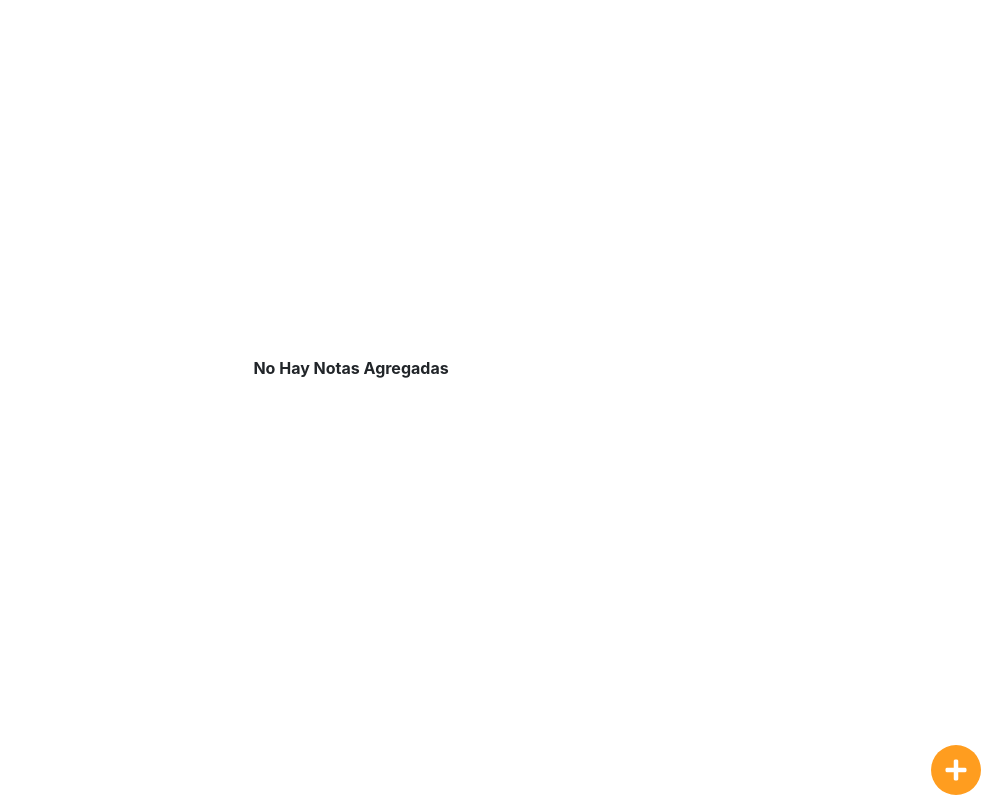
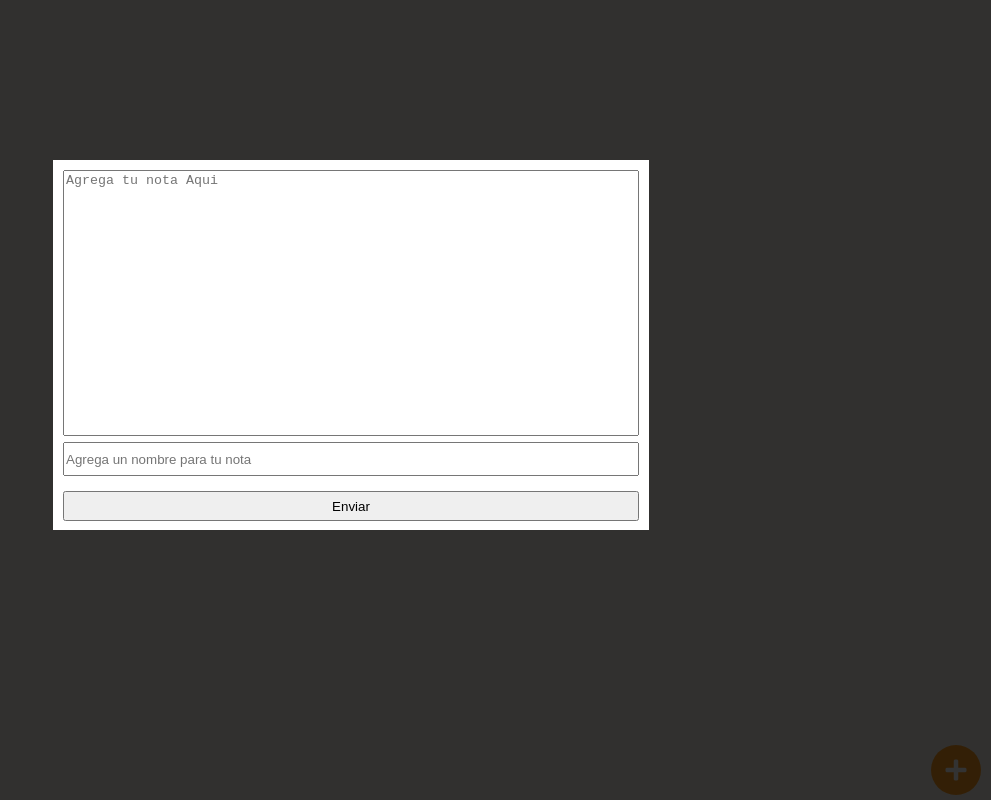
Before and after one commit to LuisAlbertoI/Notes, a React app: page / in a window 1280 px wide. Both pictures are taken after a click on the element 1245 px from the left and 770 px from the top of the page. Shown: the whole page, without its empty margins (289-1280 px from the left). Built offline with nearby package versions, Linux system fonts and the light colour scheme.

Commit message:
'find-styles'

```diff
--- a/src/App.jsx
+++ b/src/App.jsx
@@ -4,7 +4,6 @@ import Main from './components/Main';
 import Intro from './components/Intro';
 import Items from './components/Items';
 import AddNota from './components/AddNota';
-import CreateNota from './components/CreateNote';
 
 class App extends Component{
   constructor(props) {
@@ -16,7 +15,7 @@ class App extends Component{
   render(){
     return (
       <Main>
-        {! this.estado ? <Intro intro={this.intro}/> :
+        { this.estado === 0 ? <Intro intro={this.intro}/> :
           <Items/>
         }
         <AddNota/>
--- a/src/components/AddNota.jsx
+++ b/src/components/AddNota.jsx
@@ -1,5 +1,6 @@
 import React, { Component } from 'react';
 import styled from 'styled-components';
+import CreateNote from './CreateNote';
 
 const AddStyle = styled.div`
     width: 100%;
@@ -37,18 +38,26 @@ const AddButton = styled.div`
 `;
 
 class AddNota extends Component{
+    constructor(props){
+        super(props);
+        this.state = {newNote: undefined},
+        this.handleClick = this.handleClick.bind(this)
+    }
+    handleClick(){
+        this.setState({newNote: <CreateNote />});
+    }
     render(){
-        const handleClick =()=> {
-
-        }
         return(
+            <div className="AddNote">
                 <AddStyle>
                     <AddContainer>
-                    <AddButton onClick={handleClick}>
+                        <AddButton onClick={this.handleClick}>
                             <i className="fas fa-plus"></i>
                         </AddButton>
                     </AddContainer>
                 </AddStyle>
+                {this.state.newNote}
+            </div>
         );
     }
 }
--- a/src/components/CreateNote.jsx
+++ b/src/components/CreateNote.jsx
@@ -1,8 +1,69 @@
 import React from 'react';
+import styled, {keyframes} from 'styled-components';
+import { connect } from 'react-redux';
+
+const Note = styled.div`
+    width: 100%;
+    padding: 20vh 0;
+    background-color: rgba(0, 0, 0, .8);
+    position: fixed;
+    top: 0;
+    left: 0;
+    bottom: 0;
+    right: 0;
+    z-index: 3;
+`;
+
+const iniciar = keyframes`
+    0%{
+        transform: scale(0);
+    }
+    100%{
+        transform: scale(1);
+    }
+`;
+
+const NoteContainer = styled.div`
+    max-width: 576px;
+    height: 350px;
+    margin: 0 auto;
+    padding: 10px;
+    transform: scale(0);
+    animation: ${iniciar} .2s linear forwards;
+    overflow: hidden;
+    text-align: center;
+    background: white;
+`;
+
+const Textarea = styled.textarea`
+    width: 99%;
+    height: 260px;
+    resize: none;
+`;
+
+const Input = styled.input`
+    width: 99%;
+    height: 30px;
+    padding: 0 1px;
+    margin: 0 0 15px 0;
+`;
+
+const Button = styled.button`
+    width: 100%;
+    height: 30px;
+`;
 
 const CreateNota = ()=>{
     return(
-        <div>welcome</div>
+        <Note>
+            <NoteContainer>
+                <form action="">
+                    <Textarea name="nota" placeholder="Agrega tu nota Aqui" required></Textarea>
+                    <Input type="text" placeholder="Agrega un nombre para tu nota" required/>
+                    <Button>Enviar</Button>
+                </form>
+            </NoteContainer>
+        </Note>
     );
 }
 
--- a/src/components/Items.jsx
+++ b/src/components/Items.jsx
@@ -1,6 +1,5 @@
 import React, { Component } from 'react';
 import { connect } from 'react-redux';
-import { addNote } from '../actions/index';
 import styled from 'styled-components';
 
 const ItemsStyle = styled.div`
@@ -68,6 +67,10 @@ const ItemDelete = styled.div`
     bottom: 0;
     right: 0;
     z-index: 2;
+    transition-duration: .2s;
+    :active{
+        transform: scale(.9);
+    }
 `;
 
 class Items extends Component{
@@ -90,28 +93,16 @@ class Items extends Component{
         return(
             <ItemsStyle>
                 {item}
-                {item}
-                {item}
-                {item}
-                {item}
-                {item}
-                {item}
             </ItemsStyle>
         );
     }
 }
 
 const mapState = (state) =>{
+    console.log(state)
     return{
         state: state.addNotes
     }
 }
 
-const mapDispatch = ( dispatch ) =>{
-    return{
-        addNote: dispatch(addNote({id: 1, name: 'luis ausdyyaudsai asdsayd sjdasdhd ', note: 'hola me llamo luis y soy genial mhgdhfgdjhf msjhfdggdjf dsfgjhsdgf sdfgjshdfds s sd sfd gsg tg str sg  gf g dg dg sdf  df g df g dfg df g df df  g fdsg d f gd gdsfg  fds g fddfgsdhjfgjsfd dsfghjsdfsdf sdfjsdf sdfhjgsfsd sdfjhsgdf dsfjhgsdfhjsdf sdfhgsdjfsdf jhsdgfjhdfgsd fsdfg hsdhfjgjdsfds fsd fgjds hjfghjdsf dsf sdhfjdfdsfds fdjfghdsfds jfgjhds fsdjfsdjhf ds gfhsjdfjhsgd fkjdshfksdh fsd fhksdhfherifkfksbfsjhdfjhsdf dfsdh jkfh jdfdfksd fd fds kfdjsfh'}))
-    }
-}
-
-
-export default connect(mapState, mapDispatch)(Items);
+export default connect(mapState)(Items);
--- a/src/components/Main.jsx
+++ b/src/components/Main.jsx
@@ -2,9 +2,9 @@ import React from 'react';
 import styled from 'styled-components';
 
 const MainStyle = styled.div`
-    /* background-color: #F5F2EA;
+    background-color: #F5F2EA;
     max-width: 100%;
-    min-height: 100vh; */
+    min-height: 100vh;
 `;
 
 const MainContainer = styled.div`
--- a/src/reducers/index.js
+++ b/src/reducers/index.js
@@ -3,8 +3,7 @@ import { ADD_NOTE, REMOVE_NOTE } from '../actions/actions-types/index';
 const initState = {
   intro: 'No Hay Notas Agregadas',
   addNotes: [],
-  estado: false,
-  save: false,
+  estado: 0
 }
 
 const noteReducer = (state = initState, action) =>{
@@ -12,12 +11,14 @@ const noteReducer = (state = initState, action) =>{
       case ADD_NOTE:
       return {
         ...state,
-        addNotes: [...state.addNotes, action.datos]
+        addNotes: [...state.addNotes, action.datos],
+        estado: + 1
       }
       case REMOVE_NOTE:
       return {
         ...state,
         removeNote: state,
+        estado: - 1
       }
       default:
       return state;
```
Lines whose indentation alone changed are shown as unchanged.
